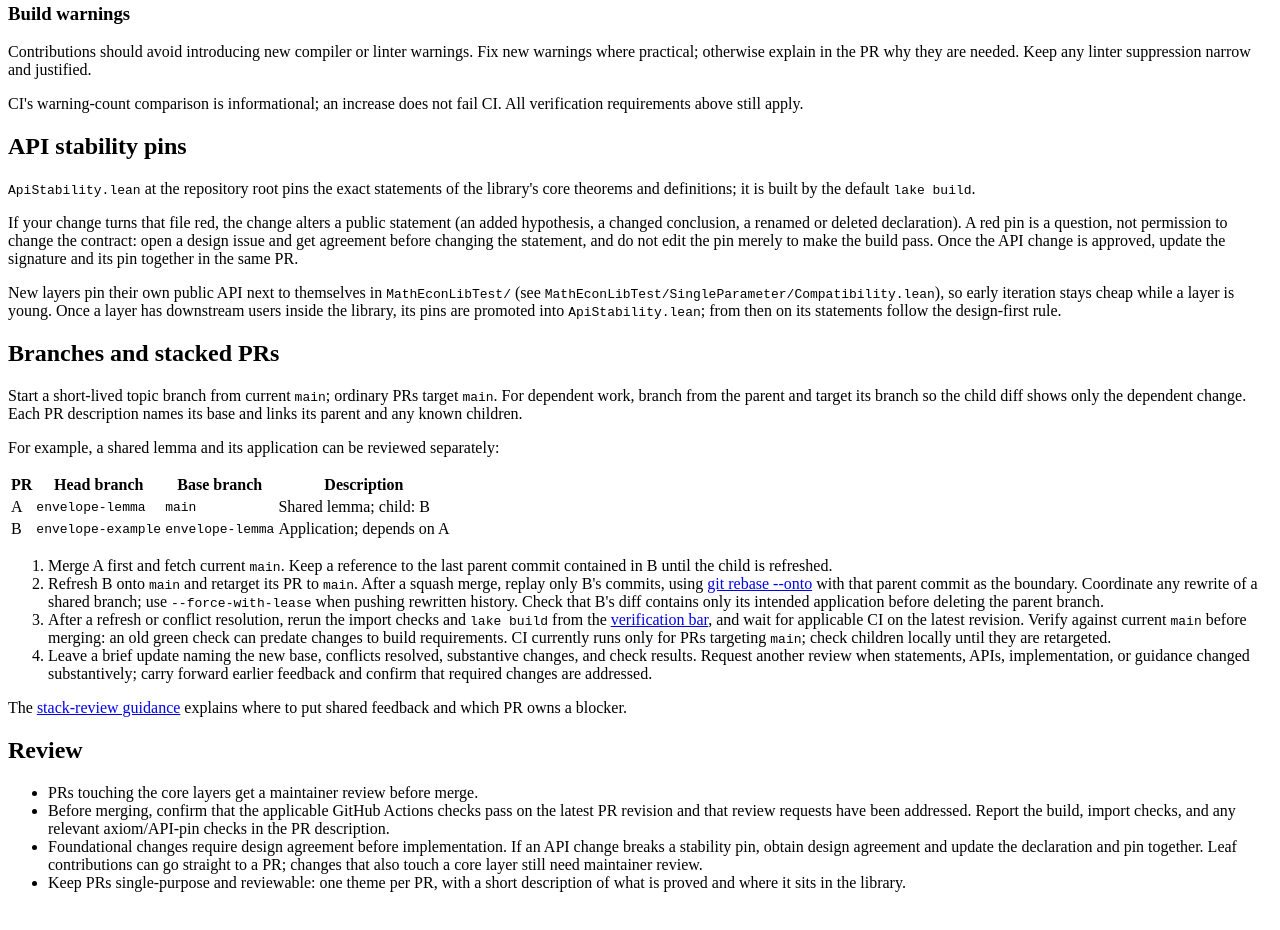
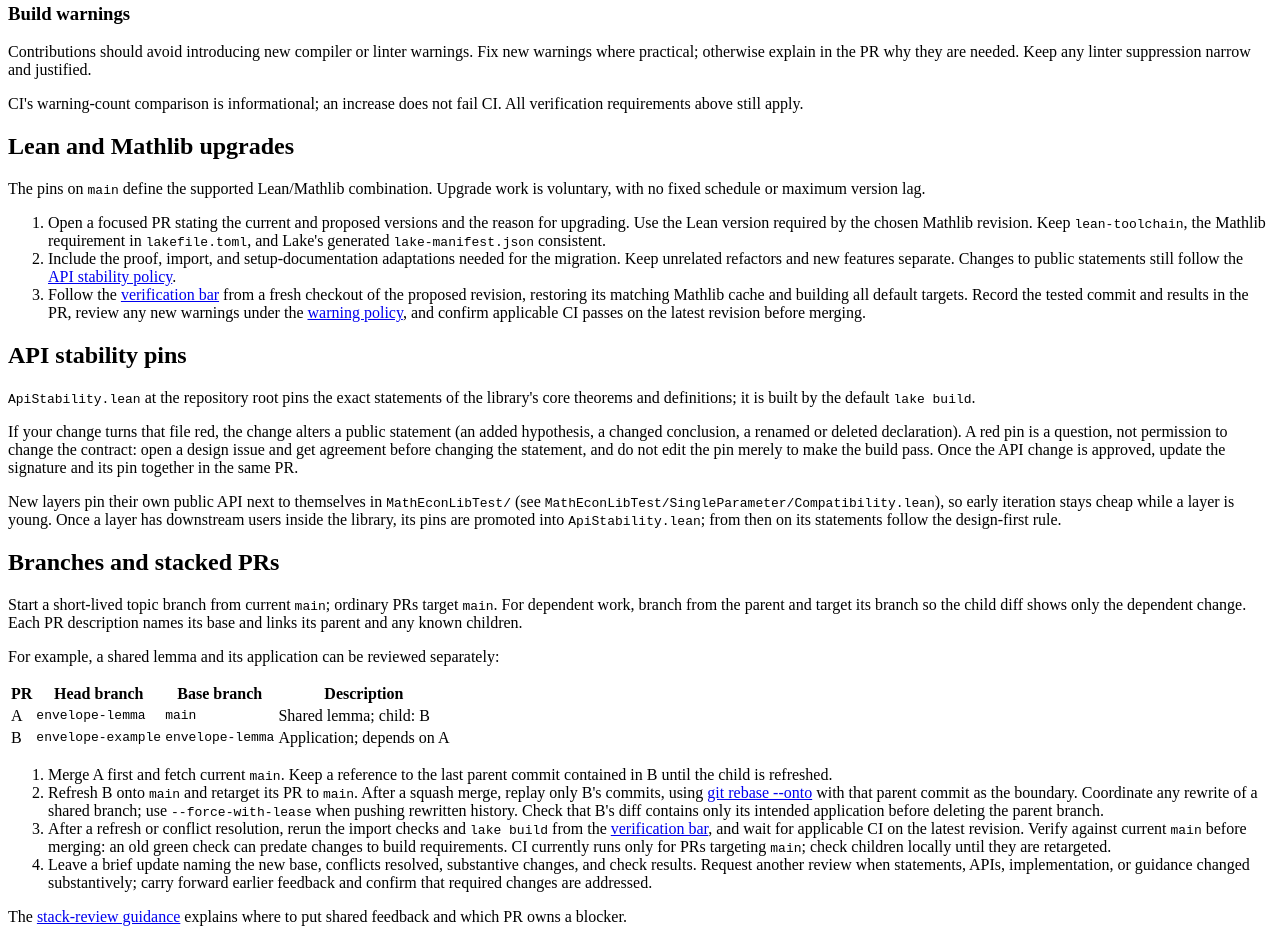
Before and after one commit to matheconlib/matheconlib, an Eleventy site: page CONTRIBUTING.md in a window 1280 px wide. Shown: the part 2011-2941 px from the top of the page. Before the commit the page ends 2919 px from the top, so only its background shows below. Built offline with nearby package versions, Linux system fonts and the light colour scheme; Eleventy itself is replaced by a stand-in of ours; files that its build step writes are made by us from their sources.

Commit message:
docs: define Lean and Mathlib upgrade policy

```diff
--- a/CONTRIBUTING.md
+++ b/CONTRIBUTING.md
@@ -165,6 +165,24 @@ any linter suppression narrow and justified.
 CI's warning-count comparison is informational; an increase does not fail CI.
 All verification requirements above still apply.
 
+## Lean and Mathlib upgrades
+
+The pins on `main` define the supported Lean/Mathlib combination. Upgrade work
+is voluntary, with no fixed schedule or maximum version lag.
+
+1. Open a focused PR stating the current and proposed versions and the reason
+   for upgrading. Use the Lean version required by the chosen Mathlib revision.
+   Keep `lean-toolchain`, the Mathlib requirement in `lakefile.toml`, and Lake's
+   generated `lake-manifest.json` consistent.
+2. Include the proof, import, and setup-documentation adaptations needed for the
+   migration. Keep unrelated refactors and new features separate. Changes to
+   public statements still follow the [API stability policy](#api-stability-pins).
+3. Follow the [verification bar](#verification-bar) from a fresh checkout of the
+   proposed revision, restoring its matching Mathlib cache and building all default
+   targets. Record the tested commit and results in the PR, review any new warnings
+   under the [warning policy](#build-warnings), and confirm applicable CI passes on
+   the latest revision before merging.
+
 ## API stability pins
 
 `ApiStability.lean` at the repository root pins the exact statements of the
```
Also changed, not shown: docs/REVIEWING.md (+3 -1 lines).
